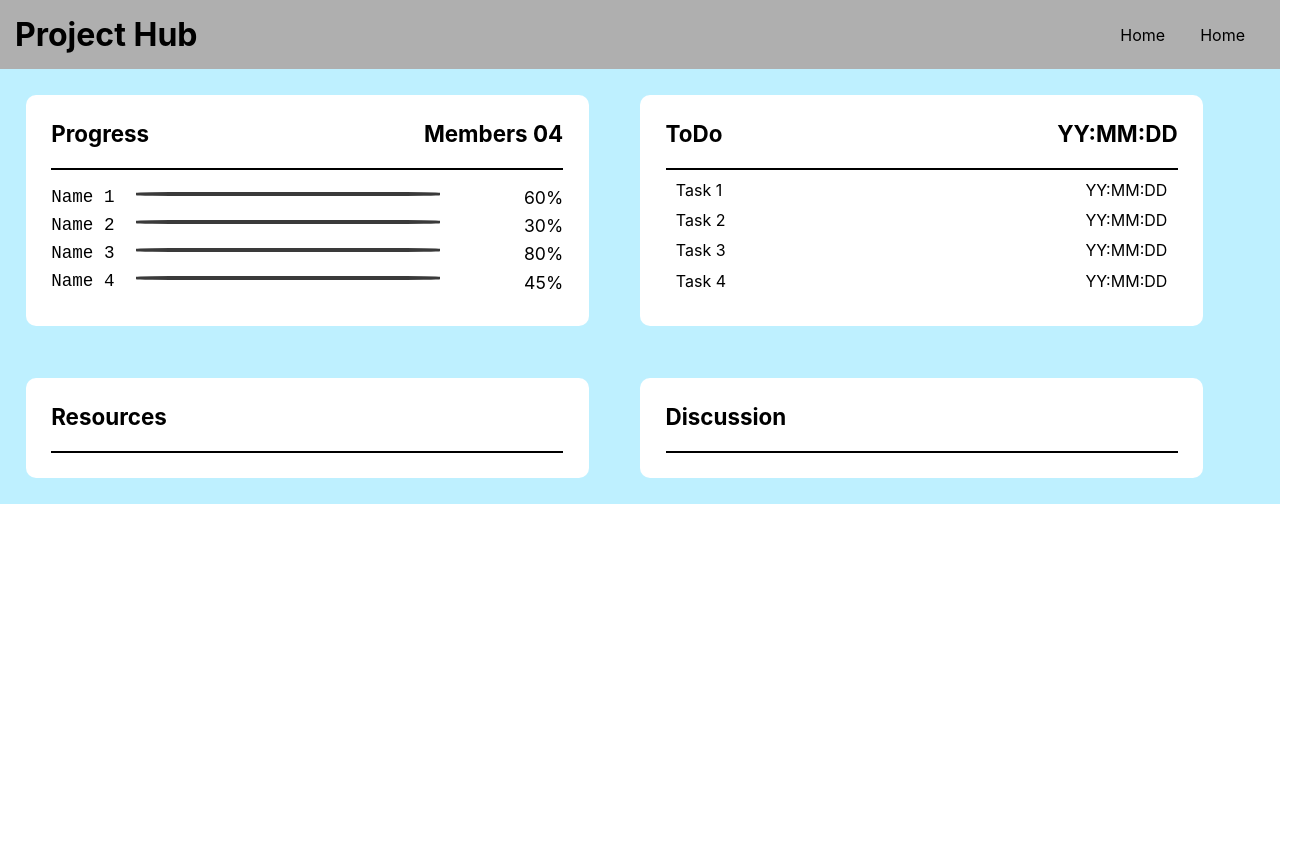
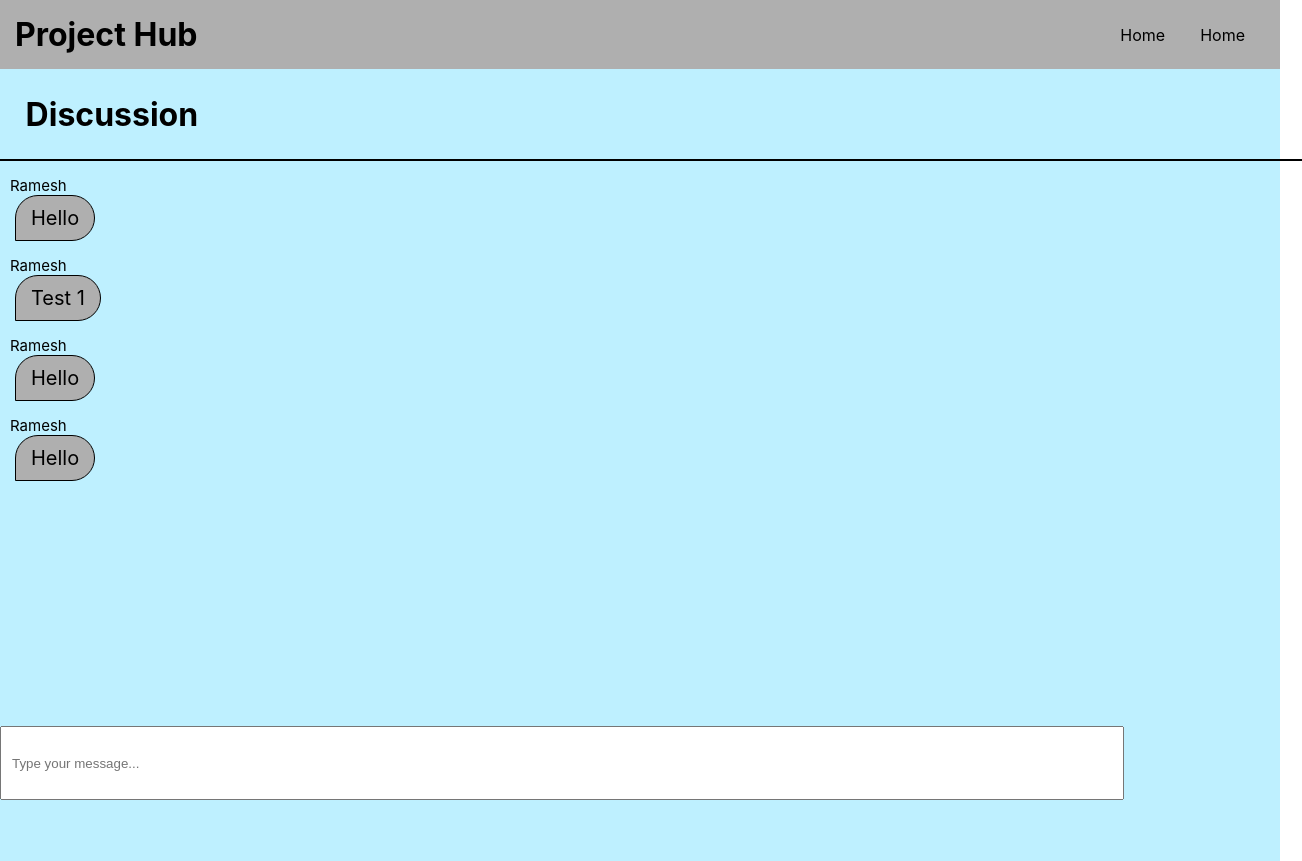
Before and after one commit to Anonymous719/projecthub_react, a React (Create React App) app: page / in a window 1280 px wide. Shown: the whole page, 1302 px wide, since content can reach past the window. Before the commit the page ends 800 px from the top, so only its background shows below. Built offline with nearby package versions, Linux system fonts and the light colour scheme.

Commit message:
Resources and discussion page done

```diff
--- a/package.json
+++ b/package.json
@@ -34,5 +34,8 @@
       "last 1 firefox version",
       "last 1 safari version"
     ]
+  },
+  "devDependencies": {
+    "@wixc3/react-board": "^2.1.3"
   }
 }
--- a/src/App.js
+++ b/src/App.js
@@ -2,11 +2,12 @@ import React from 'react';
 import './App.css';
 import { Dashboard } from './pages/dashboard/dashboard.js';
 import { Projectpage } from './pages/projectpage/projectpage';
-
+import { Resourcespage } from './pages/resourcespage/resourcespage';
+import { Chatpage } from './pages/chatpage/chatpage';
 
 function App() {
   return (
-    <Projectpage />
+    <Chatpage />
   );
 }
 
--- /dev/null
+++ b/src/component/chatelement/chatelement.css
@@ -0,0 +1,18 @@
+.chatby{
+    font-size:15px;
+    margin-left:10px;
+}
+
+.chatmessege{
+    background-color:#afafaf;
+    border:1px solid #000;
+    border-radius: 50px 50px 50px 0;
+    width: fit-content;
+    font-size: 20px;
+    margin-left: 15px;
+    padding:10px 15px 10px 15px;
+}
+
+.chatelements{
+    margin-top:15px;
+}
--- /dev/null
+++ b/src/component/chatelement/chatelement.js
@@ -0,0 +1,16 @@
+import './chatelement.css'
+
+function chatelement(sender,messege){
+    return(
+        <div class='chatelements'>
+            <div class='chatby'>
+                {sender}
+            </div>
+            <div class='chatmessege'>
+                {messege}
+            </div>
+        </div>
+    )
+}
+
+export {chatelement}
--- a/src/component/dashboardCards/cards.js
+++ b/src/component/dashboardCards/cards.js
@@ -1,6 +1,5 @@
 import React from "react";
 import "./cards.css";
-
 
 function Cards(type){
     if(type === "Progress"){
@@ -89,8 +88,6 @@ function Cards(type){
             <div></div>
         )
     }
-
-
 }
 
 export {Cards};
--- /dev/null
+++ b/src/pages/chatpage/chatpage.css
@@ -0,0 +1,31 @@
+.chatpage {
+    background-color: #bef0ff;
+}
+
+.chattitle {
+    margin: 2%;
+}
+
+#chatdivider {
+    border: 1px solid #000;
+    width: 1300px;
+    margin: auto;
+}
+
+.chatpagechats {
+    height: 700px;
+    overflow-y: scroll;
+}
+
+.chatinput{
+    position: absolute;
+    bottom: 0;
+    margin:auto;
+}
+
+.chatinput input{
+    width: 1100px;
+    margin:auto;
+    height: 50px;
+    padding: 10px;
+}
--- /dev/null
+++ b/src/pages/chatpage/chatpage.js
@@ -0,0 +1,30 @@
+import React from "react";
+import "./chatpage.css";
+import { chatelement } from '../../component/chatelement/chatelement.js'
+import { Topbar } from '../../component/navBar/topbar.js';
+
+class Chatpage extends React.Component {
+    render() {
+        return (
+            <div class="chatpage">
+                <Topbar />
+                <h1 class='chattitle'>Discussion</h1>
+                <hr id='chatdivider' />
+                <div class='chat-container'>
+                    <div class='chatpagechats'>
+                        {chatelement('Ramesh', 'Hello')}
+                        {chatelement('Ramesh', 'Test 1')}
+                        {chatelement('Ramesh', 'Hello')}
+                        {chatelement('Ramesh', 'Hello')}
+                    </div>
+                    <div class='chatinput'>
+                        <input type="text" placeholder="Type your message..." />
+                    </div>
+                </div>
+            </div>
+        );
+    }
+}
+
+
+export { Chatpage };
--- a/src/pages/projectpage/projectpage.js
+++ b/src/pages/projectpage/projectpage.js
@@ -19,4 +19,5 @@ class Projectpage extends React.Component {
     }
 }
 
+
 export { Projectpage };
--- /dev/null
+++ b/src/pages/resourcespage/resourcespage.css
@@ -0,0 +1,28 @@
+.resourcepage{
+    background-color: #bef0ff;
+}
+
+.resource_title{
+    display: flex;
+    justify-content: space-between;
+    padding:1em;
+    margin:1em;
+}
+
+#resource_title{
+    margin:1rem;
+}
+
+.resource_listelement{
+    display: flex;
+    justify-content: space-between;
+    padding:1em;
+    margin:1em;
+}
+
+#resource_divider{
+    border:2px solid #000;
+    height:0px;
+    width: 1300px;
+    margin:auto;
+}
--- /dev/null
+++ b/src/pages/resourcespage/resourcespage.js
@@ -0,0 +1,32 @@
+import React from "react";
+import "./resourcespage.css";
+import { Topbar } from '../../component/navBar/topbar.js';
+
+class Resourcespage extends React.Component {
+    render() {
+        return (
+           <div class='resourcepage'>
+                <Topbar />
+                <div>
+                    <h1 id='resource_title'>Resources</h1>
+                    <div class='resource_title'>
+                        <h2>Name</h2>
+                        <h2>Link</h2>
+                        <h2>Uploaded By</h2>
+                        <h2>Uploaded On</h2>
+                    </div>
+                    <hr id='resource_divider'/>
+                    <div class='resource_listelement'>
+                        <h3>Name</h3>
+                        <h3>Link</h3>
+                        <h3>Uploaded By</h3>
+                        <h3>Uploaded On</h3>
+                    </div>
+                </div>
+           </div>
+        );
+    }
+}
+
+
+export { Resourcespage };
```
Also changed, not shown: 1 other file (tests, documents, lock files or other folders).
